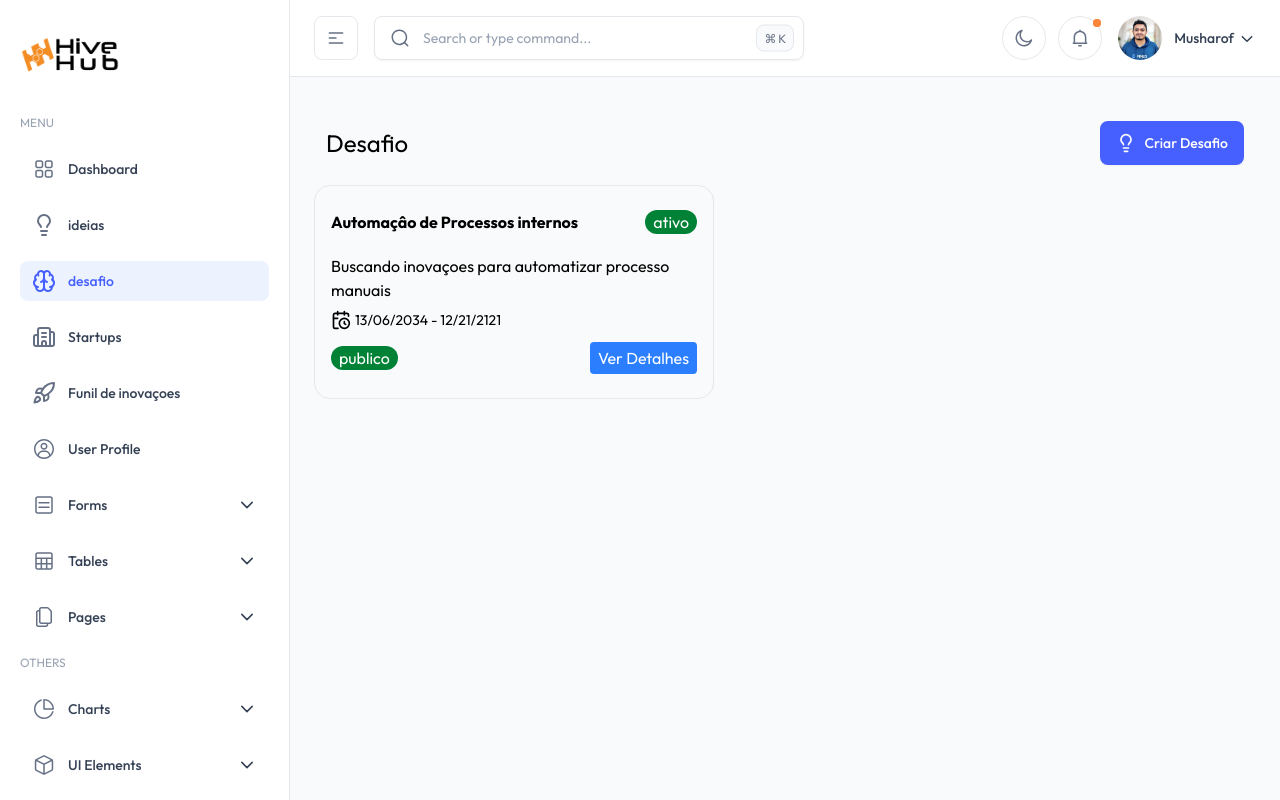
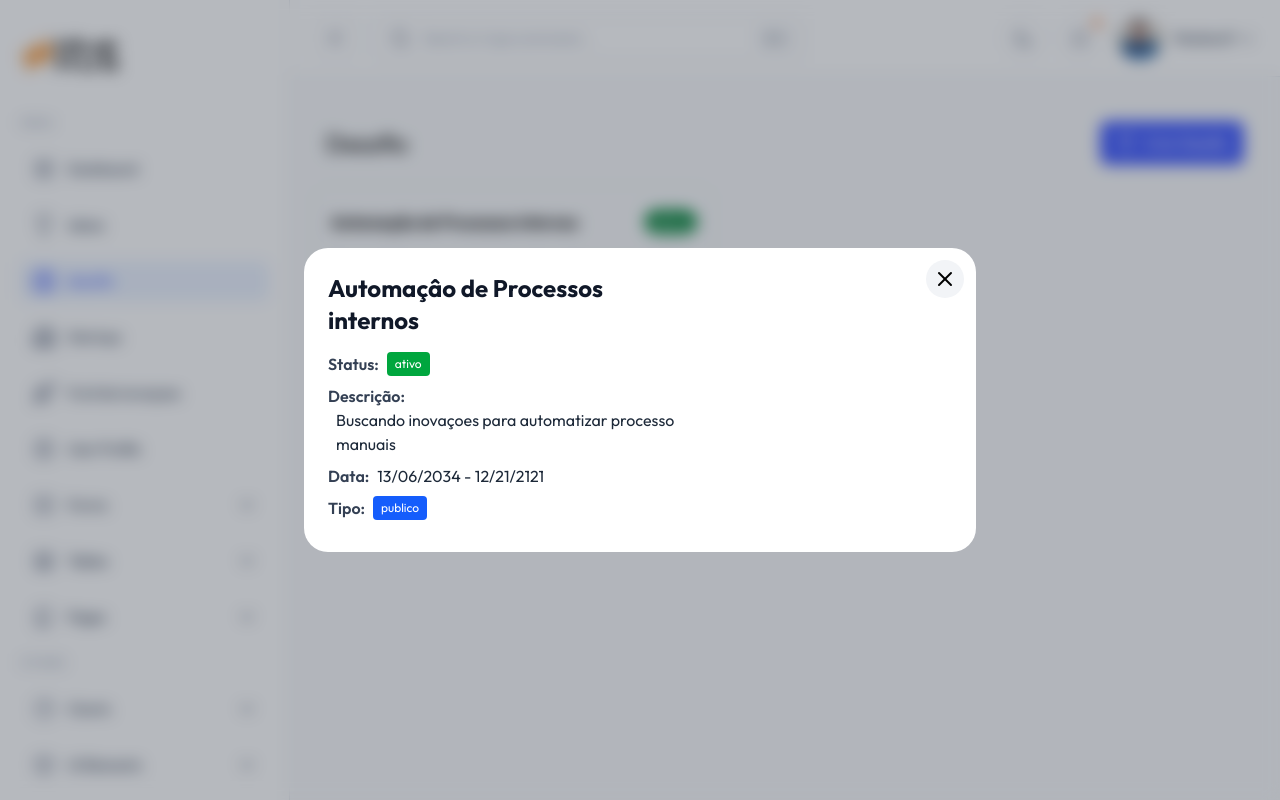
Before and after one commit to Amontada-Valley-Codes/plataforma-inovacao-squad02-front-end, a Next.js app: page /desafio in a window 1280 px wide. Both pictures are taken after a click on the button "Ver Detalhes". Built offline with nearby package versions, Linux system fonts and the light colour scheme.

Commit message:
feat: add card details

```diff
--- a/src/components/desafio/card.tsx
+++ b/src/components/desafio/card.tsx
@@ -1,16 +1,27 @@
+
 import { CalendarClock, Clock } from "lucide-react";
+import Button from "@/components/ui/button/Button";
+import React, { useState } from "react";
+import DetalhesDesafio from "./detailsDesafio";
+
 type cardProps = {
-    title:string,
-    stats:string,
-    description:string,
-    dateInicial:string,
-    datefinal:string,
-    tipo:'publico' | 'privado'
-}
+    title: string;
+    stats: string;
+    description: string;
+    dateInicial: string;
+    datefinal: string;
+    tipo: 'publico' | 'privado';
+};
 
 
-export default function Card ({title, stats, description, dateInicial, datefinal, tipo}:cardProps){
-    return(
+export default function Card({ title, stats, description, dateInicial, datefinal, tipo }: cardProps) {
+    const [isOpen, setIsOpen] = useState(false);
+
+    const openDetalhes = () => setIsOpen(true);
+    const closeDetalhes = () => setIsOpen(false);
+
+    return (
+        <>
             <div className="px-4 py-6   max-w-[400px] rounded-2xl border">
                 <div className="flex justify-between items-center">
                     <p className="font-bold" >{title}</p>
@@ -22,15 +33,26 @@ export default function Card ({title, stats, description, dateInicial, datefinal
 
                 <div className="mt-2 space-y-2 ">
                     <div className="flex gap-1 items-center">
-                  <CalendarClock size={20}/>
+                        <CalendarClock size={20} />
                         <p className="text-sm"> {dateInicial} - {datefinal}</p>
                     </div>
                 </div>
 
                 <div className="flex justify-between items-center mt-3">
                     <p className="px-2 rounded-2xl text-white  bg-green-700  ">{tipo}</p>
-                <button className="bg-blue-500 text-white rounded px-2 p-1" >Ver Detalhes</button>
+                    <Button onClick={openDetalhes} size="sm" variant="primary">Ver Detalhes</Button>
                 </div>
             </div>
-    )
+            <DetalhesDesafio
+                isOpen={isOpen}
+                onClose={closeDetalhes}
+                title={title}
+                stats={stats}
+                description={description}
+                dateInicial={dateInicial}
+                datefinal={datefinal}
+                tipo={tipo}
+            />
+        </>
+    );
 }
--- /dev/null
+++ b/src/components/desafio/detailsDesafio.tsx
@@ -0,0 +1,38 @@
+import { Modal } from "@/components/ui/modal";
+
+type Props = {
+    title:string,
+    stats:string,
+    description:string,
+    dateInicial:string,
+    datefinal:string,
+    tipo:'publico' | 'privado',
+    isOpen: boolean;
+    onClose: () => void;
+};
+
+export default function DetalhesDesafio({ isOpen, onClose, title, stats, description, dateInicial, datefinal, tipo }: Props) {
+    return (
+        <Modal isOpen={isOpen} onClose={onClose}>
+            <div className="p-6 min-w-[320px] max-w-[400px]">
+                <h2 className="text-2xl font-bold mb-4 text-gray-900 dark:text-white">{title}</h2>
+                <div className="mb-2 flex items-center gap-2">
+                    <span className="font-semibold text-gray-700 dark:text-gray-200">Status:</span>
+                    <span className={`px-2 py-1 rounded text-white text-xs ${stats === 'ativo' ? 'bg-green-600' : 'bg-gray-400'}`}>{stats}</span>
+                </div>
+                <div className="mb-2">
+                    <span className="font-semibold text-gray-700 dark:text-gray-200">Descrição:</span>
+                    <p className="ml-2 text-gray-800 dark:text-gray-100">{description}</p>
+                </div>
+                <div className="mb-2 flex items-center gap-2">
+                    <span className="font-semibold text-gray-700 dark:text-gray-200">Data:</span>
+                    <span className="text-gray-800 dark:text-gray-100">{dateInicial} - {datefinal}</span>
+                </div>
+                <div className="mb-2 flex items-center gap-2">
+                    <span className="font-semibold text-gray-700 dark:text-gray-200">Tipo:</span>
+                    <span className={`px-2 py-1 rounded text-white text-xs ${tipo === 'publico' ? 'bg-blue-600' : 'bg-purple-600'}`}>{tipo}</span>
+                </div>
+            </div>
+        </Modal>
+    );
+}
```
Lines whose indentation alone changed are shown as unchanged.
